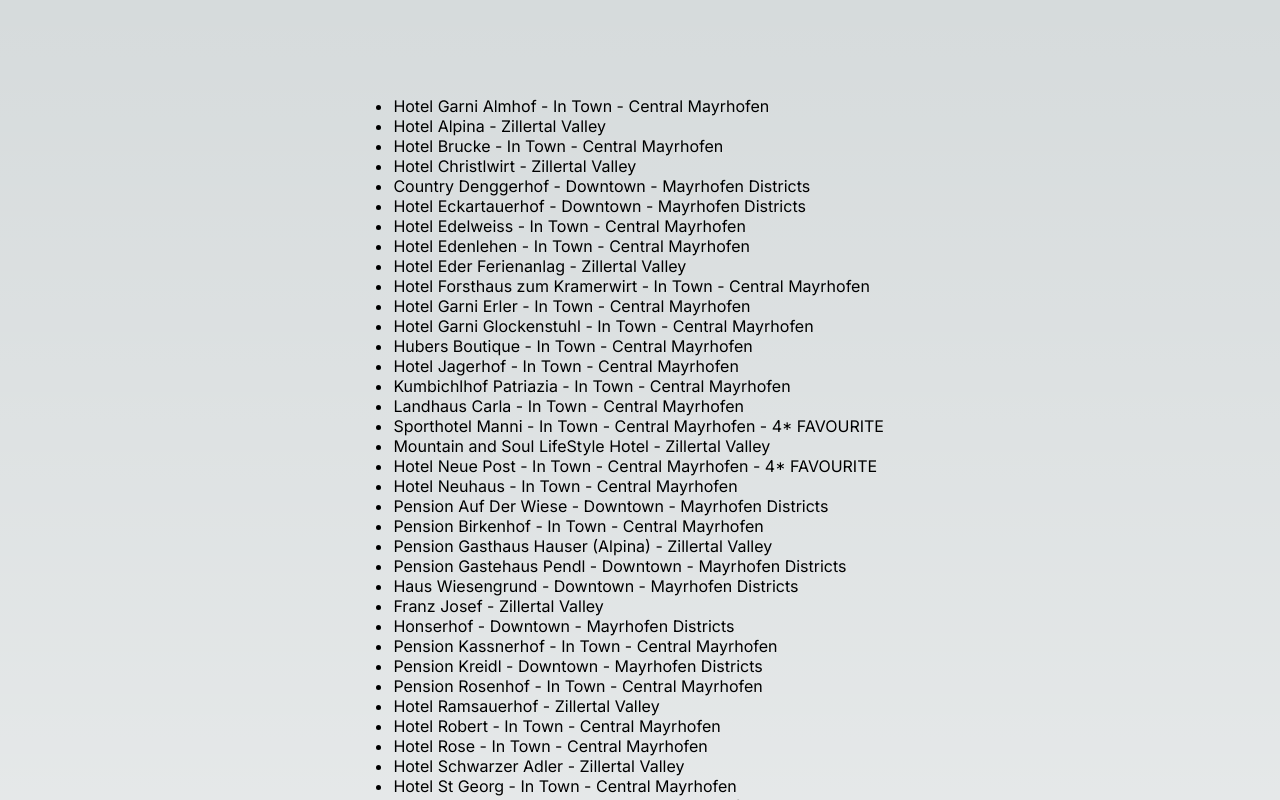
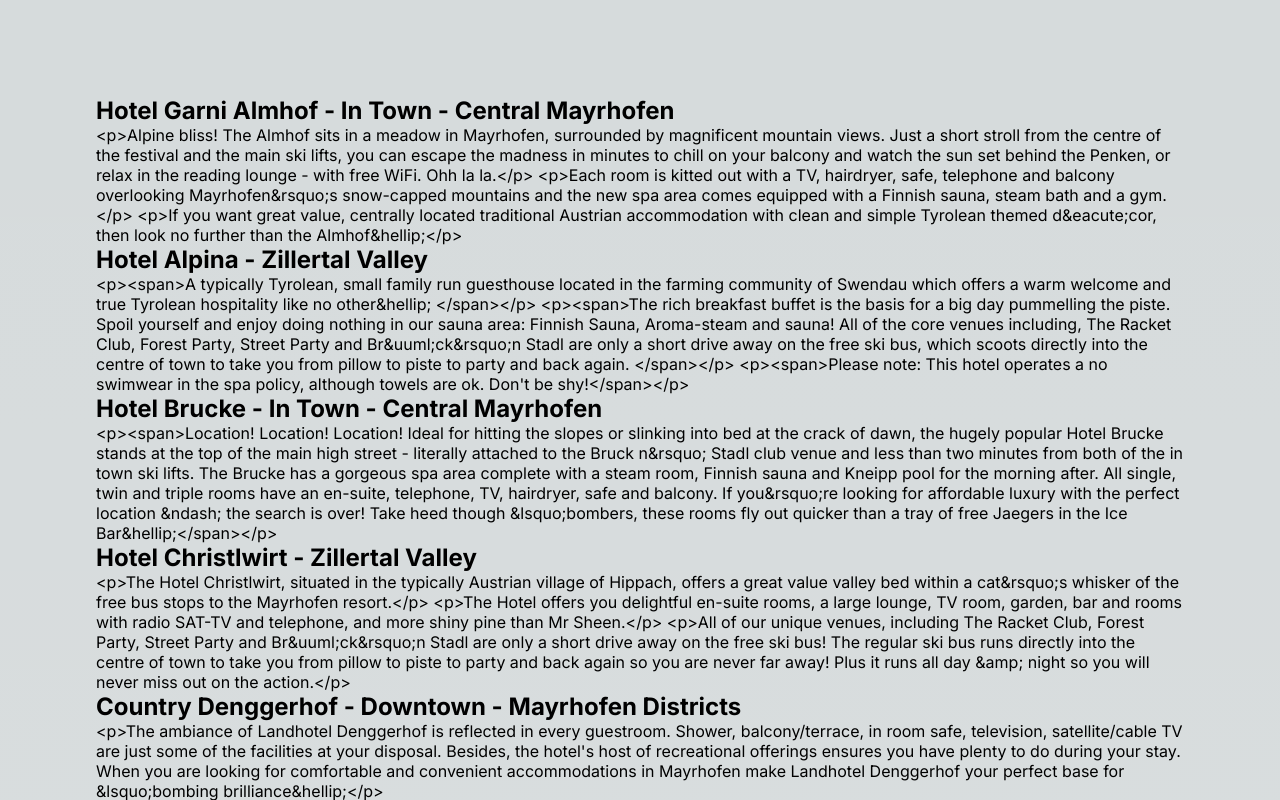
Before and after one commit to azusaw/hotel-booking, a Next.js app: page / in a window 1280 px wide. Shown: the top 800 px of the page. Built offline with nearby package versions, Linux system fonts and the light colour scheme.

Commit message:
create sample accommodation card

```diff
--- /dev/null
+++ b/src/app/components/AccommodationCard.tsx
@@ -0,0 +1,16 @@
+import { Accommodation } from "@/app/types";
+
+interface Props {
+  accommodation: Accommodation
+}
+
+const AccommodationCard = ({ accommodation }:Props) => {
+  return (
+    <div className="bg-pink">
+      <h2 className="text-lg font-bold mt-4">{accommodation.name}</h2>
+        {accommodation.description}
+    </div>
+  );
+};
+
+export default AccommodationCard;
--- a/src/app/page.tsx
+++ b/src/app/page.tsx
@@ -1,14 +1,21 @@
-import styles from './page.module.css'
-import Data from 'public/accommodation.json';
+import { NextPage } from "next";
+import styles from "./page.module.css";
+import Data from "public/accommodation.json";
+import AccommodationCard from "@/app/components/AccommodationCard";
+import { Accommodation } from "@/app/types";
 
-export default function Home() {
-  const accommodations = Data.accommodations;
+const Home: NextPage = () => {
+  const accommodations: Accommodation[] = Data.accommodations;
 
   return (
     <main className={styles.main}>
       <ul>
-        {accommodations.map((acco)=> <li>{acco.name}</li>)}
+        {accommodations.map((accommodation) => (
+          <AccommodationCard accommodation={accommodation} />
+        ))}
       </ul>
     </main>
-  )
-}
+  );
+};
+
+export default Home;
```
